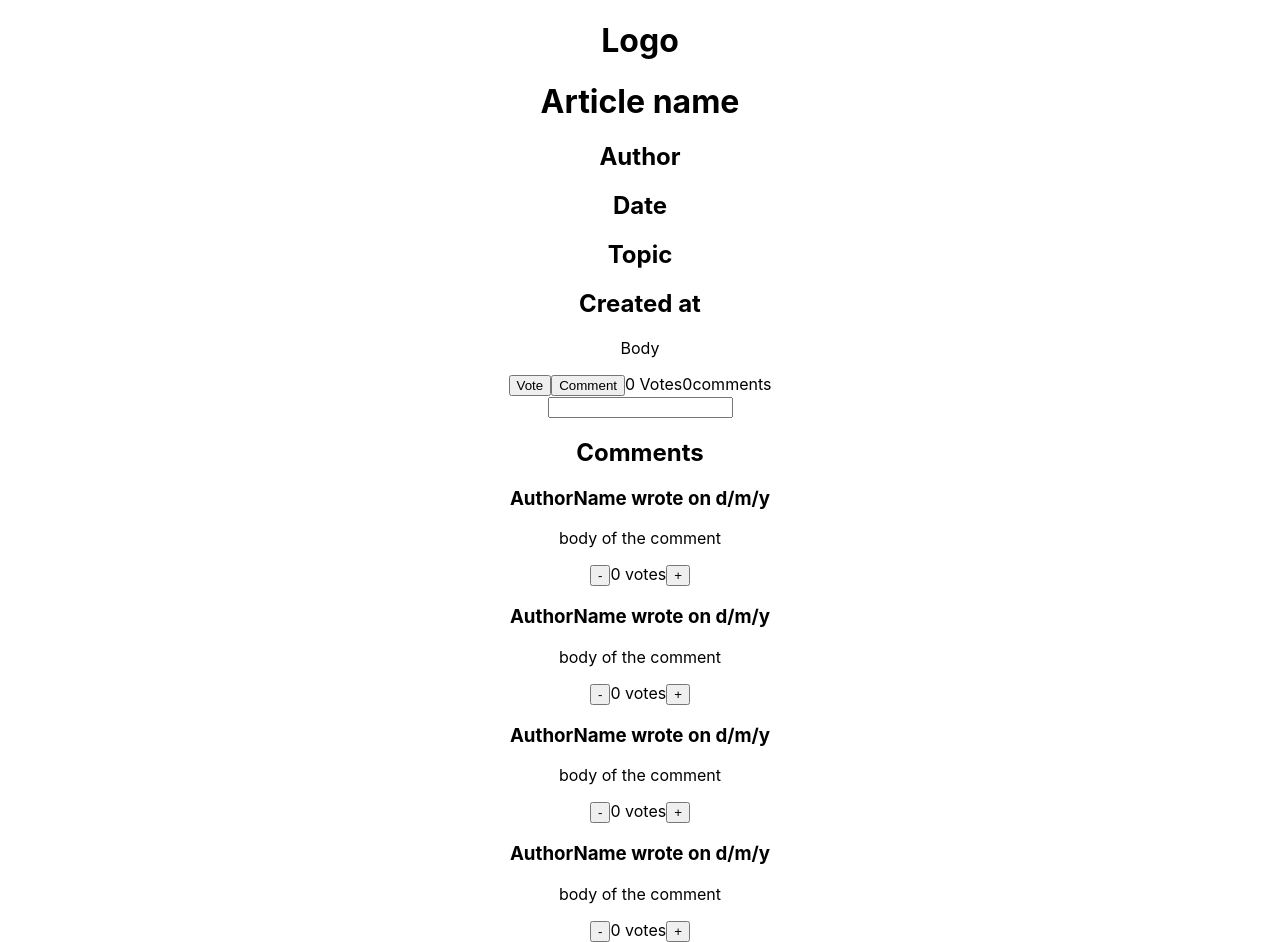
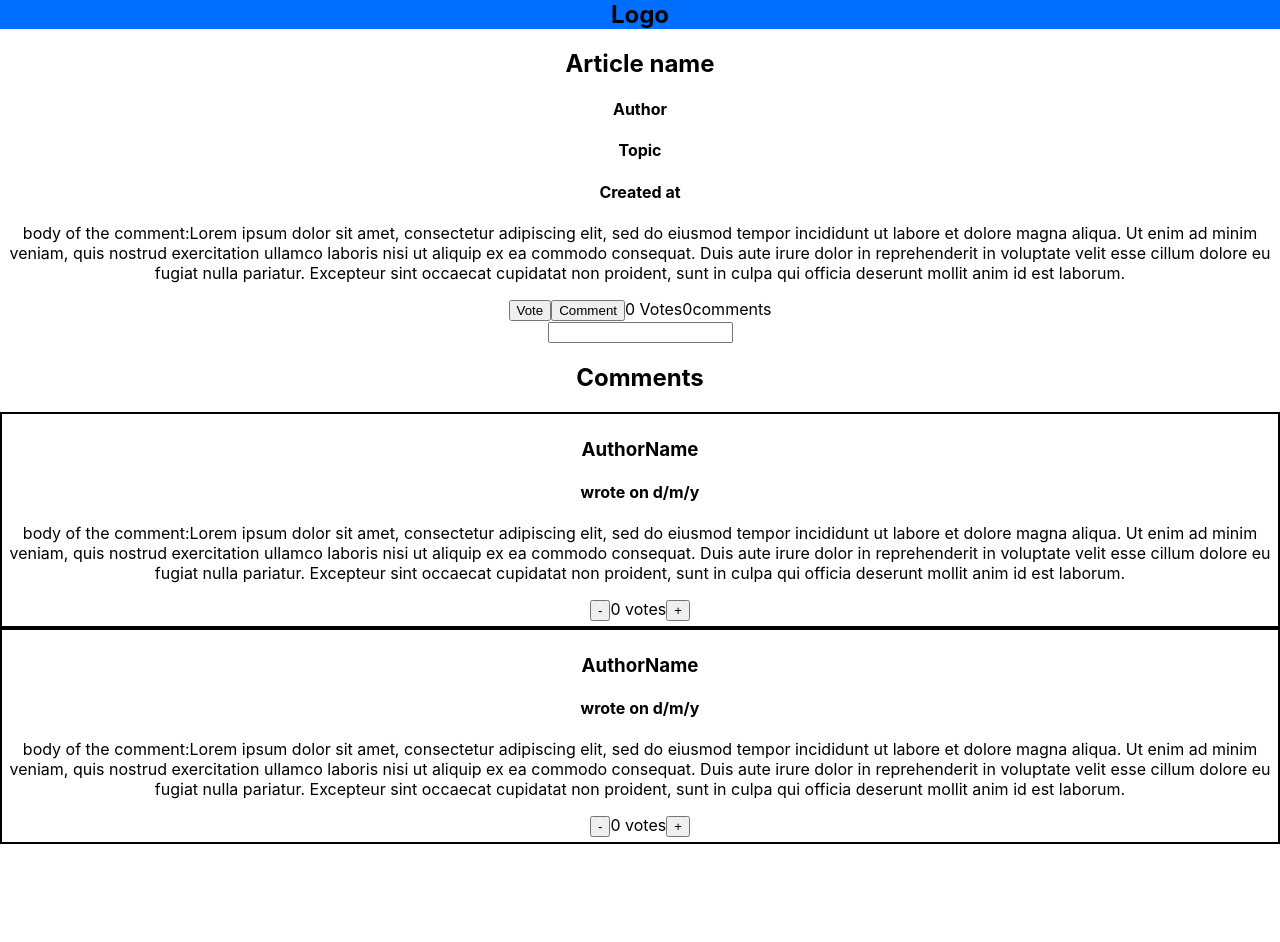
Before and after one commit to M-Sobh/newsapp, a React (Create React App) app: page /article in a window 1280 px wide. After the commit the page ends 844 px from the top, so only its background shows below. Built offline with nearby package versions, Linux system fonts and the light colour scheme.

Commit message:
add classnames and some styles to each component

```diff
--- a/src/App.css
+++ b/src/App.css
@@ -1,3 +1,31 @@
 .App {
   text-align: center;
 }
+.comment-sec {
+  border: 2px solid black;
+  margin: auto;
+  padding: 5px;
+}
+.header {
+  background-color: rgb(0, 110, 255);
+  margin: 0px;
+  padding: 0px;
+}
+.header h1 {
+  margin: 0px;
+}
+.article-summary {
+  border: 2px solid blue;
+  padding: 10px;
+  margin: 0px 100px 10px 100px;
+  width: 80%;
+  float: none;
+}
+.articles-list {
+  padding: 0px;
+  margin: 0%;
+}
+.topic-filter {
+  padding: 5px;
+  margin: 10px;
+}
--- a/src/components/ArticleInfo.jsx
+++ b/src/components/ArticleInfo.jsx
@@ -3,12 +3,11 @@
  export default function ArticleInfo() {
      return (
          <div>
-             <h1>Article name</h1>
-             <h2>Author</h2>
-             <h2>Date</h2>
-             <h2>Topic</h2>
-             <h2>Created at</h2>
-             <p>Body</p>
+             <h2>Article name</h2>
+             <h4>Author</h4>
+             <h4>Topic</h4>
+             <h4>Created at</h4>
+             <p>body of the comment:Lorem ipsum dolor sit amet, consectetur adipiscing elit, sed do eiusmod tempor incididunt ut labore et dolore magna aliqua. Ut enim ad minim veniam, quis nostrud exercitation ullamco laboris nisi ut aliquip ex ea commodo consequat. Duis aute irure dolor in reprehenderit in voluptate velit esse cillum dolore eu fugiat nulla pariatur. Excepteur sint occaecat cupidatat non proident, sunt in culpa qui officia deserunt mollit anim id est laborum.</p>
             <section>
                 <button>Vote</button>
                 <button>Comment</button>
--- a/src/components/ArticleSummary.jsx
+++ b/src/components/ArticleSummary.jsx
@@ -2,8 +2,11 @@
 
 export default function ArticleSummary() {
     return (
-        <div>
-            articleSummary
-        </div>
+        <section className='article-summary'>
+            <h3>Article Title</h3>
+            <h4>Author name</h4>
+            <h4>Written on d/m/y</h4>
+            <button>More</button>
+        </section>
     )
 }
--- a/src/components/ArticlesList.jsx
+++ b/src/components/ArticlesList.jsx
@@ -3,9 +3,14 @@ import TopicsFilter from "./TopicsFilter"
 
 
 const ArticlesList = ()=>{
-    return  <section>
+    return  <section className="articles-list">
         <TopicsFilter/>
         <ArticleSummary/>
+        <ArticleSummary/>
+        <ArticleSummary/>
+        <ArticleSummary/>
+
+
     </section>
 
 }
--- a/src/components/Comment.jsx
+++ b/src/components/Comment.jsx
@@ -2,9 +2,10 @@
 
  export default function Comment() {
      return (
-         <section>
-             <h3>AuthorName wrote on d/m/y</h3>
-             <p>body of the comment</p>
+         <section className="comment-sec">
+             <h3>AuthorName </h3>
+             <h4>wrote on d/m/y</h4>
+             <p>body of the comment:Lorem ipsum dolor sit amet, consectetur adipiscing elit, sed do eiusmod tempor incididunt ut labore et dolore magna aliqua. Ut enim ad minim veniam, quis nostrud exercitation ullamco laboris nisi ut aliquip ex ea commodo consequat. Duis aute irure dolor in reprehenderit in voluptate velit esse cillum dolore eu fugiat nulla pariatur. Excepteur sint occaecat cupidatat non proident, sunt in culpa qui officia deserunt mollit anim id est laborum.</p>
              <span>
                  <button>-</button>
                  <span>0 votes</span>
--- a/src/components/Comments.jsx
+++ b/src/components/Comments.jsx
@@ -7,8 +7,7 @@ export default function Comments() {
             <h2>Comments</h2>
             <Comment/>
             <Comment/>
-            <Comment/>
-            <Comment/>
+
 
         </div>
     )
--- a/src/components/Header.jsx
+++ b/src/components/Header.jsx
@@ -1,4 +1,6 @@
  const Header = () => {
-    return <h1>Logo</h1>
+    return <section className ='header'>
+            <h1>Logo</h1>
+        </section>
 }
 export default Header;
--- a/src/components/TopicsFilter.jsx
+++ b/src/components/TopicsFilter.jsx
@@ -3,7 +3,7 @@
 export default function TopicsFilter() {
     return (
         <div>
-            <select>
+            <select className='topic-filter'>
                 <option>--Please Select a Topic--</option>
                 <option></option>
             </select>
```
